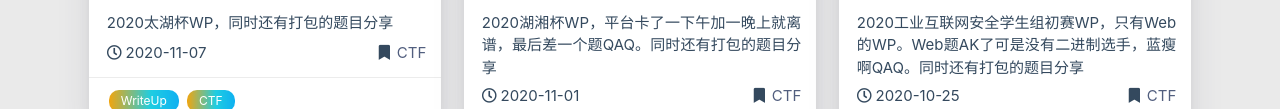
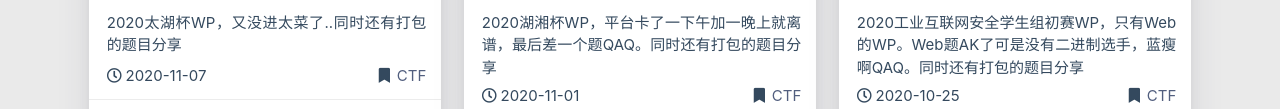
Before and after one commit to LANVNAL/LANVNAL.github.io, a plain HTML site: page index.html in a window 1280 px wide. Shown: the part 1253-1362 px from the top of the page. Drawn offline with nearby package versions, Linux system fonts and the light colour scheme; some packages are replaced by stand-ins of ours; a script that the page names is missing.

Commit message:
Site updated: 2020-11-24 00:26:50

```diff
--- a/index.html
+++ b/index.html
@@ -569,7 +569,7 @@
                     <div class="card-content article-content">
                         <div class="summary block-with-text">
 
-                                2020太湖杯WP，同时还有打包的题目分享
+                                2020太湖杯WP，又没进太菜了..同时还有打包的题目分享
 
                         </div>
                         <div class="publish-info">
```
Also changed, not shown: 2020/11/01/hu-xiang-bei-2020/index.html (+1 -1 lines), 2020/11/07/tai-hu-bei-2020/index.html (+1 -1 lines), archives/2020/11/index.html (+1 -1 lines), archives/2020/index.html (+1 -1 lines), archives/index.html (+1 -1 lines), categories/CTF/index.html (+1 -1 lines).
